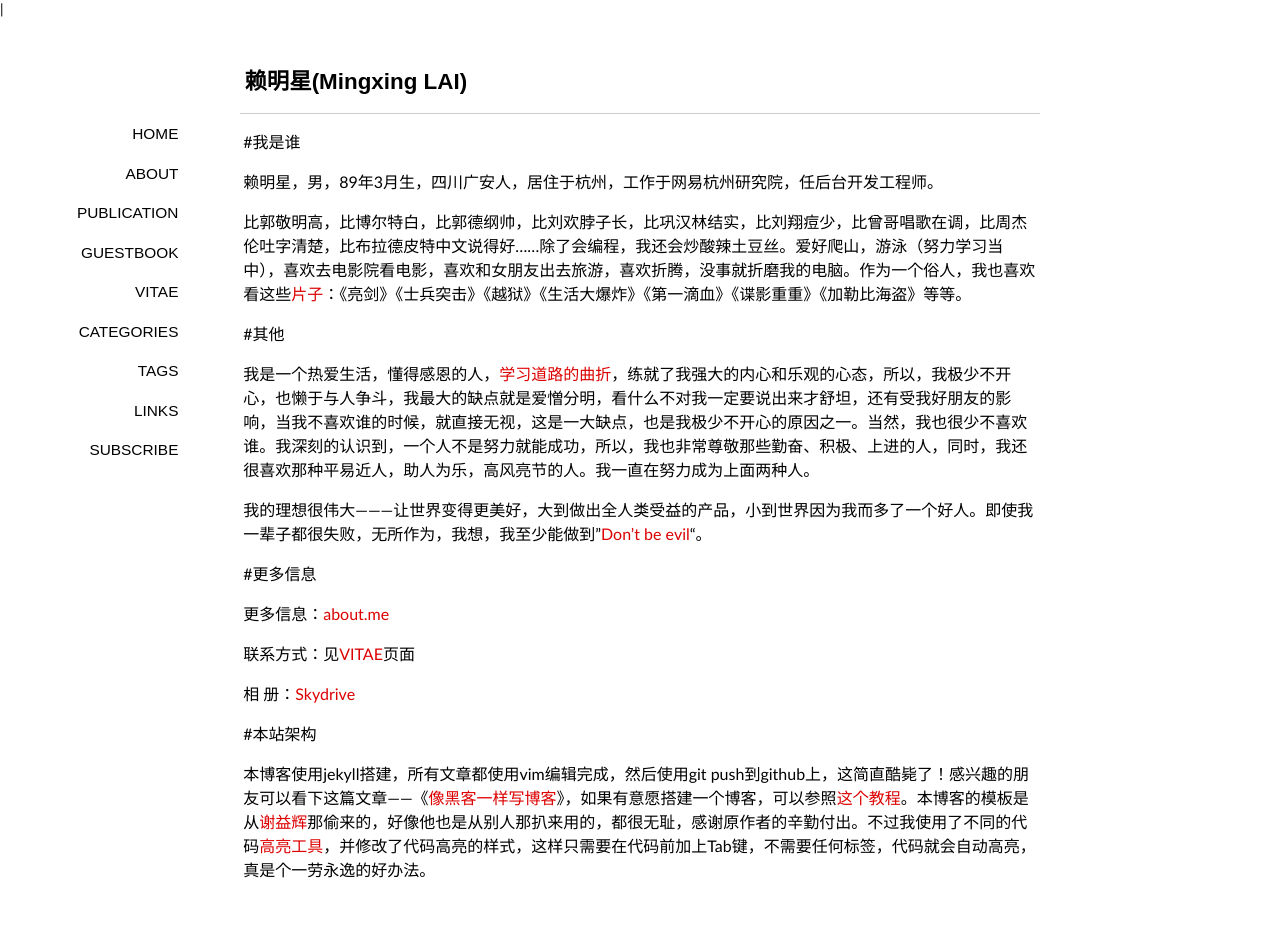
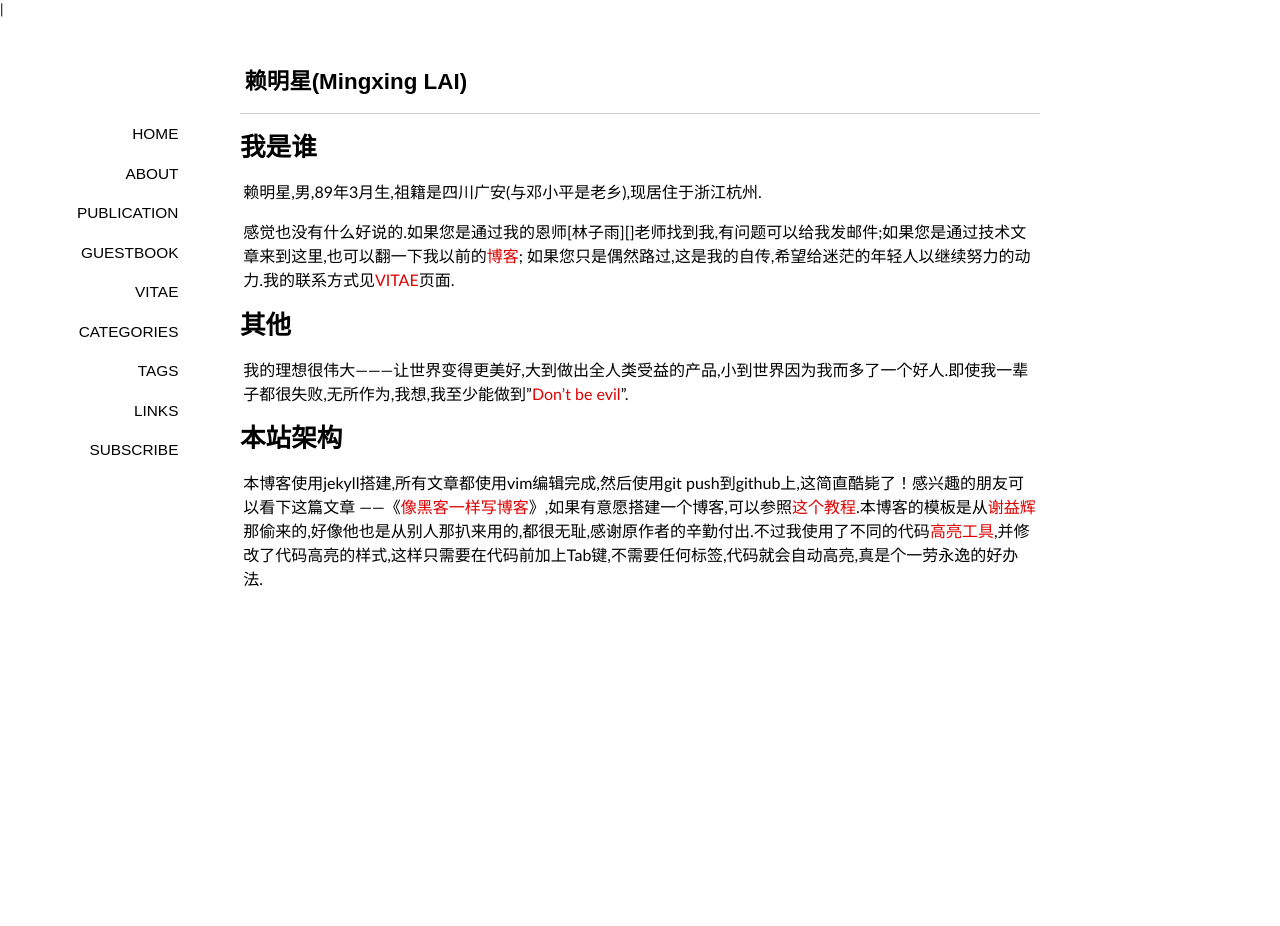
Before and after one commit to lalor/cn, a Jekyll site: the page built from about/index.md, in a window 1280 px wide. Built offline with Jekyll 4.4.1, drawn with Linux system fonts in a browser that asks for light colours; some web fonts are replaced; comment, search, counter and statistics services are not loaded; after the commit the page ends 900 px from its top, so only the background shows below that.

Commit message:
修改自我介绍的页面

```diff
--- a/about/index.md
+++ b/about/index.md
@@ -2,43 +2,28 @@
 title: 赖明星(Mingxing LAI)
 layout: page
 comments: yes
-pagetitle: 成长的过程是痛苦的，我微笑面对
+pagetitle: 成长的过程是痛苦的,我微笑面对
 ---
 
-#我是谁
+# 我是谁
 
-赖明星，男，89年3月生，四川广安人，居住于杭州，工作于网易杭州研究院，任后台开发工程师。
+赖明星,男,89年3月生,祖籍是四川广安(与邓小平是老乡),现居住于浙江杭州.
 
-比郭敬明高，比博尔特白，比郭德纲帅，比刘欢脖子长，比巩汉林结实，比刘翔痘少，比曾哥唱歌在调，比周杰伦吐字清楚，比布拉德皮特中文说得好……除了会编程，我还会炒酸辣土豆丝。爱好爬山，游泳（努力学习当中），喜欢去电影院看电影，喜欢和女朋友出去旅游，喜欢折腾，没事就折磨我的电脑。作为一个俗人，我也喜欢看这些[片子][6]：《亮剑》《士兵突击》《越狱》《生活大爆炸》《第一滴血》《谍影重重》《加勒比海盗》等等。
+感觉也没有什么好说的.如果您是通过我的恩师[林子雨][]老师找到我,有问题可以给我发邮件;如果您是通过技术文章来到这里,也可以翻一下我以前的[博客][1]; 如果您只是偶然路过,这是我的自传,希望给迷茫的年轻人以继续努力的动力.我的联系方式见[VITAE][5]页面.
 
+# 其他
 
-#其他
+我的理想很伟大———让世界变得更美好,大到做出全人类受益的产品,小到世界因为我而多了一个好人.即使我一辈子都很失败,无所作为,我想,我至少能做到"[Don't be evil][8]".
 
-我是一个热爱生活，懂得感恩的人，[学习道路的曲折][7]，练就了我强大的内心和乐观的心态，所以，我极少不开心，也懒于与人争斗，我最大的缺点就是爱憎分明，看什么不对我一定要说出来才舒坦，还有受我好朋友的影响，当我不喜欢谁的时候，就直接无视，这是一大缺点，也是我极少不开心的原因之一。当然，我也很少不喜欢谁。我深刻的认识到，一个人不是努力就能成功，所以，我也非常尊敬那些勤奋、积极、上进的人，同时，我还很喜欢那种平易近人，助人为乐，高风亮节的人。我一直在努力成为上面两种人。
+# 本站架构
 
-我的理想很伟大———让世界变得更美好，大到做出全人类受益的产品，小到世界因为我而多了一个好人。即使我一辈子都很失败，无所作为，我想，我至少能做到"[Don't be evil][8]"。
-
-#更多信息
-
-更多信息：[about.me][9]
-
-联系方式：见[VITAE][5]页面
-
-相    册：[Skydrive][10]
-
-
-
-#本站架构
-
-本博客使用jekyll搭建，所有文章都使用vim编辑完成，然后使用git push到github上，这简直酷毙了！感兴趣的朋友可以看下这篇文章——《[像黑客一样写博客][2]》，如果有意愿搭建一个博客，可以参照[这个教程][3]。本博客的模板是从[谢益辉][1]那偷来的，好像他也是从别人那扒来用的，都很无耻，感谢原作者的辛勤付出。不过我使用了不同的代码[高亮工具][4]，并修改了代码高亮的样式，这样只需要在代码前加上Tab键，不需要任何标签，代码就会自动高亮，真是个一劳永逸的好办法。
+本博客使用jekyll搭建,所有文章都使用vim编辑完成,然后使用git push到github上,这简直酷毙了！感兴趣的朋友可以看下这篇文章 ——《[像黑客一样写博客][2]》,如果有意愿搭建一个博客,可以参照[这个教程][3].本博客的模板是从[谢益辉][1]那偷来的,好像他也是从别人那扒来用的,都很无耻,感谢原作者的辛勤付出.不过我使用了不同的代码[高亮工具][4],并修改了代码高亮的样式,这样只需要在代码前加上Tab键,不需要任何标签,代码就会自动高亮,真是个一劳永逸的好办法.
 
 [1]: http://yihui.name
 [2]: http://tom.preston-werner.com/2008/11/17/blogging-like-a-hacker.html
 [3]: http://beiyuu.com/github-pages/
 [4]: http://www.heiniuhaha.com/lessons/2012/08/09/use-google-code-prettify/
 [5]: http://mingxinglai.com/cn/vitae/
-[6]: http://www.douban.com/people/mingxinglai/
-[7]: http://mingxinglai.com/cn/2012/08/daxuesuixiang/
+[6]: http://dblab.xmu.edu.cn/
+[7]: http://mingxinglai.com/cn/2014/03/autobiography/
 [8]: http://en.wikipedia.org/wiki/Don't_be_evil
-[9]: http://about.me/mingxinglai
-[10]:https://sdrv.ms/YDtUWI
```
